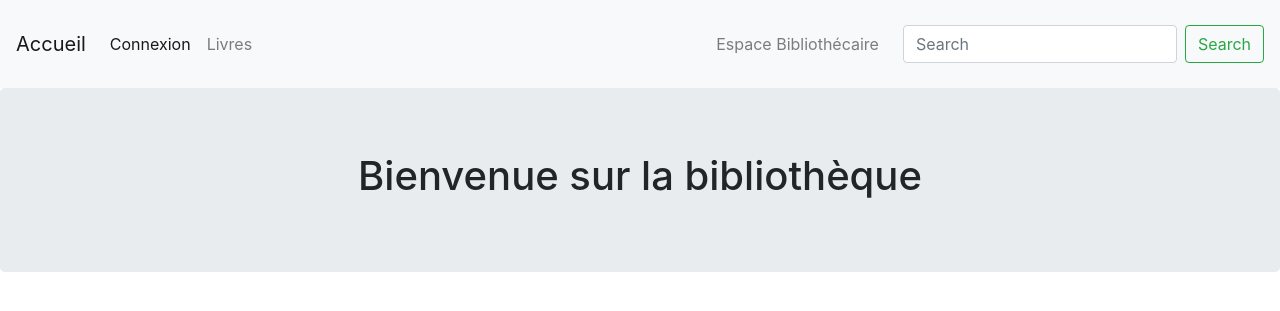
After one commit to florentdrousset/library, a Symfony app: template templates/books.html.twig in a window 1280 px wide. The commit adds this page. Shown: the top 311 px of the page. Run offline with Twig, Linux system fonts and the light colour scheme; the template is opened without the code that fills it, so the values that code supplies are empty; some libraries are stand-ins or nearby versions.

Commit message:
books route added

```diff
--- a/config/bundles.php
+++ b/config/bundles.php
@@ -10,9 +10,6 @@ return [
     Symfony\Bundle\TwigBundle\TwigBundle::class => ['all' => true],
     Sensio\Bundle\FrameworkExtraBundle\SensioFrameworkExtraBundle::class => ['all' => true],
     Doctrine\Bundle\FixturesBundle\DoctrineFixturesBundle::class => ['dev' => true, 'test' => true],
-<<<<<<< HEAD
     Symfony\Bundle\WebProfilerBundle\WebProfilerBundle::class => ['dev' => true, 'test' => true],
-=======
     Symfony\Bundle\SwiftmailerBundle\SwiftmailerBundle::class => ['all' => true],
->>>>>>> e1a80000c354ed4741cb67969724591d9418b1c1
 ];
--- a/templates/base.html.twig
+++ b/templates/base.html.twig
@@ -32,7 +32,7 @@
                         </li>
                 {% endif %}
                 <li class="nav-item">
-                    <a class="nav-link" href="#">Livres</a>
+                    <a class="nav-link" href="{{ path('books') }}">Livres</a>
                 </li>
             </ul>
             <ul class="navbar-nav m-3">
--- /dev/null
+++ b/templates/books.html.twig
@@ -0,0 +1,5 @@
+{% extends 'base.html.twig' %}
+
+{% block body %}
+    <div class="jumbotron text-center"><h1>Bienvenue sur la bibliothèque</h1></div>
+{% endblock %}
```
Also changed, not shown: src/Controller/BooksController.php (added, +16 -0 lines), 2 other files.
